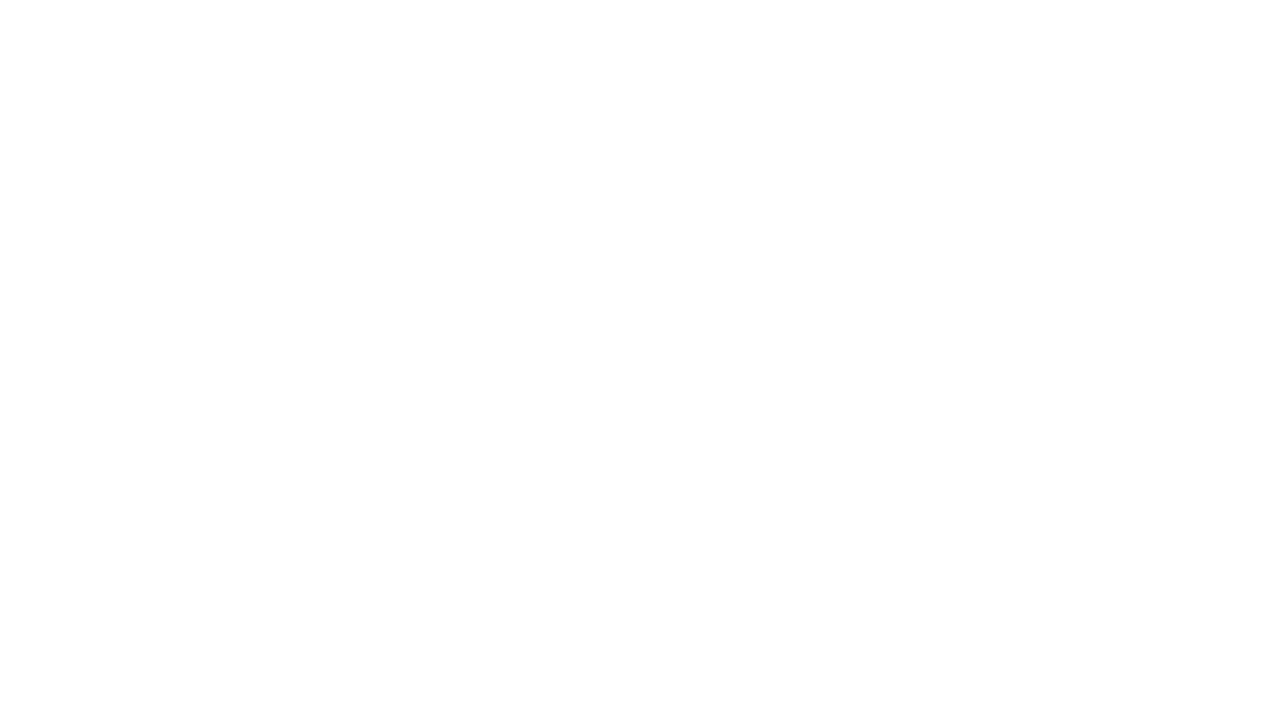
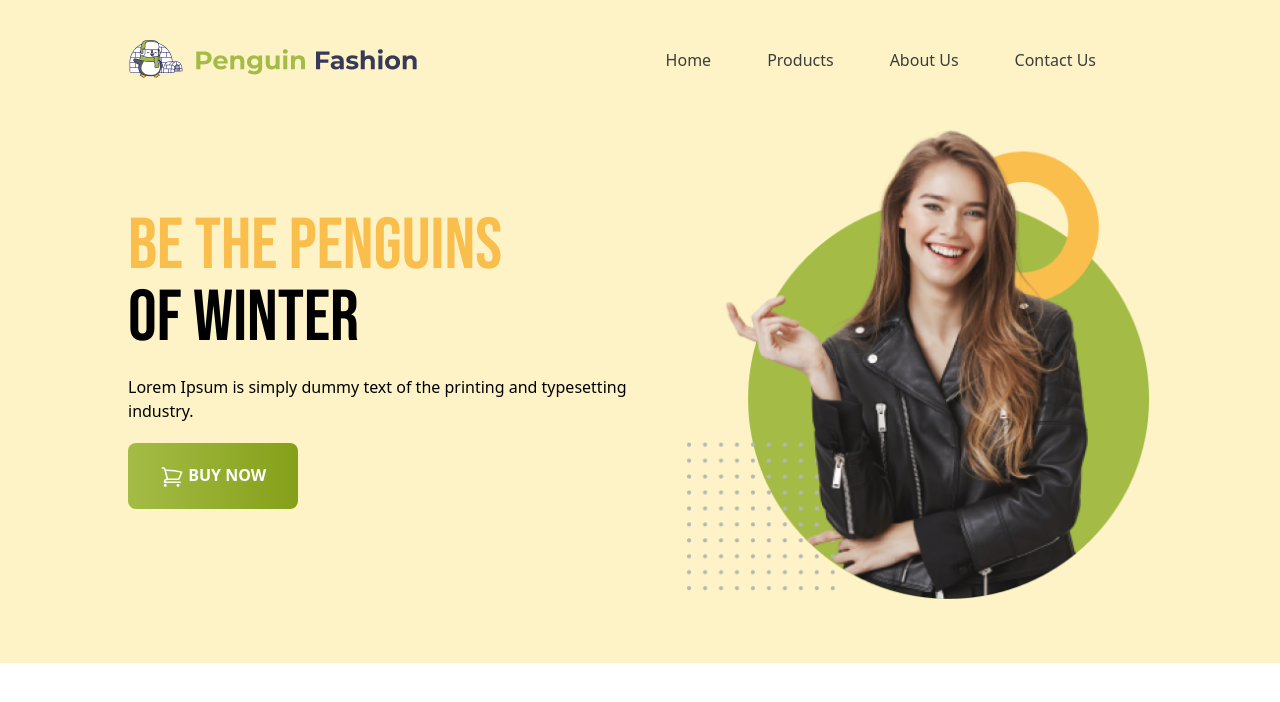
Before and after one commit to Zahangir111/penguine-fashion, a plain HTML site: page index.html in a window 1280 px wide. Drawn offline with nearby package versions, Linux system fonts and the light colour scheme.

Commit message:
finished header and banner section

```diff
--- a/index.html
+++ b/index.html
@@ -4,14 +4,81 @@
     <meta charset="UTF-8" />
     <meta name="viewport" content="width=device-width, initial-scale=1.0" />
     <title>Penguin</title>
+    <script src="https://cdn.tailwindcss.com"></script>
+    <link rel="preconnect" href="https://fonts.googleapis.com" />
+    <link rel="preconnect" href="https://fonts.gstatic.com" crossorigin />
+    <link
+      href="https://fonts.googleapis.com/css2?family=Bebas+Neue&display=swap"
+      rel="stylesheet"
+    />
+    <style>
+      .font-bebas {
+        font-family: "Bebas Neue", sans-serif;
+      }
+    </style>
   </head>
   <body>
-    <header>
-      <nav class="nav-bar">
-        <div class="logo"></div>
+    <header class="header px-10 md:px-32 bg-amber-100 pb-16">
+      <nav
+        class="nav-bar flex flex-col md:flex-row items-center justify-between py-10"
+      >
+        <div class="logo cursor-pointer">
+          <img src="images/logo.png" alt="" />
+        </div>
+        <ul
+          class="flex flex-col md:flex-row gap-6 md:gap-0 mt-10 md:mt-0 text-center md:text-left"
+        >
+          <li class="mr-14"><a class="text-[#3C3C3C]" href="">Home</a></li>
+          <li class="mr-14"><a class="text-[#3C3C3C]" href="">Products</a></li>
+          <li class="mr-14"><a class="text-[#3C3C3C]" href="">About Us</a></li>
+          <li class="mr-14">
+            <a class="text-[#3C3C3C]" href="">Contact Us</a>
+          </li>
+        </ul>
       </nav>
+      <div
+        class="banner-section flex flex-col md:flex-row justify-between items-center"
+      >
+        <div class="banner-content text-center md:text-left space-y-5">
+          <h1
+            class="text-5xl md:text-7xl font-normal uppercase mb-3 font-bebas leading-7"
+          >
+            <span class="text-[#FABE4C]">Be the Penguins</span><br />
+            of Winter
+          </h1>
+          <p>
+            Lorem Ipsum is simply dummy text of the printing and typesetting
+            industry.
+          </p>
+          <button
+            class="rounded-lg bg-green-500 py-5 px-8 text-white font-semibold bg-gradient-to-r from-[#A4BC46] to-[#85A019]"
+          >
+            <svg
+              xmlns="http://www.w3.org/2000/svg"
+              fill="none"
+              viewBox="0 0 24 24"
+              stroke-width="1.5"
+              stroke="currentColor"
+              class="w-6 h-6 inline"
+            >
+              <path
+                stroke-linecap="round"
+                stroke-linejoin="round"
+                d="M2.25 3h1.386c.51 0 .955.343 1.087.835l.383 1.437M7.5 14.25a3 3 0 00-3 3h15.75m-12.75-3h11.218c1.121-2.3 2.1-4.684 2.924-7.138a60.114 60.114 0 00-16.536-1.84M7.5 14.25L5.106 5.272M6 20.25a.75.75 0 11-1.5 0 .75.75 0 011.5 0zm12.75 0a.75.75 0 11-1.5 0 .75.75 0 011.5 0z"
+              />
+            </svg>
+
+            BUY NOW
+          </button>
+        </div>
+        <div class="banner-img">
+          <img class="mt-12 md:mt-0" src="images/banner.png" alt="" />
+        </div>
+      </div>
     </header>
-    <main></main>
+    <main>
+
+    </main>
     <footer></footer>
   </body>
 </html>
```
Also changed, not shown: images/banner.png (renamed from images/model.png), images/logo.png (added).
